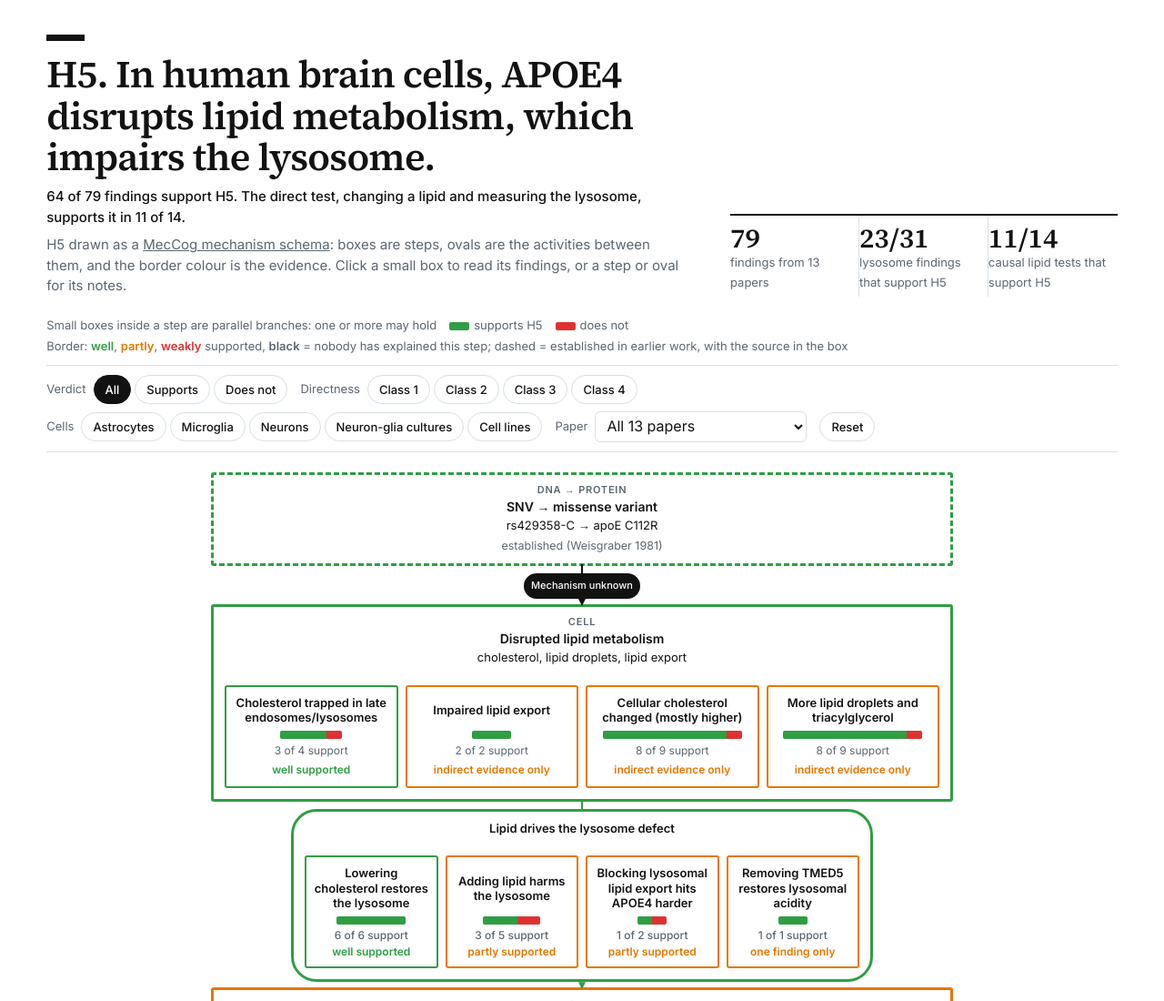
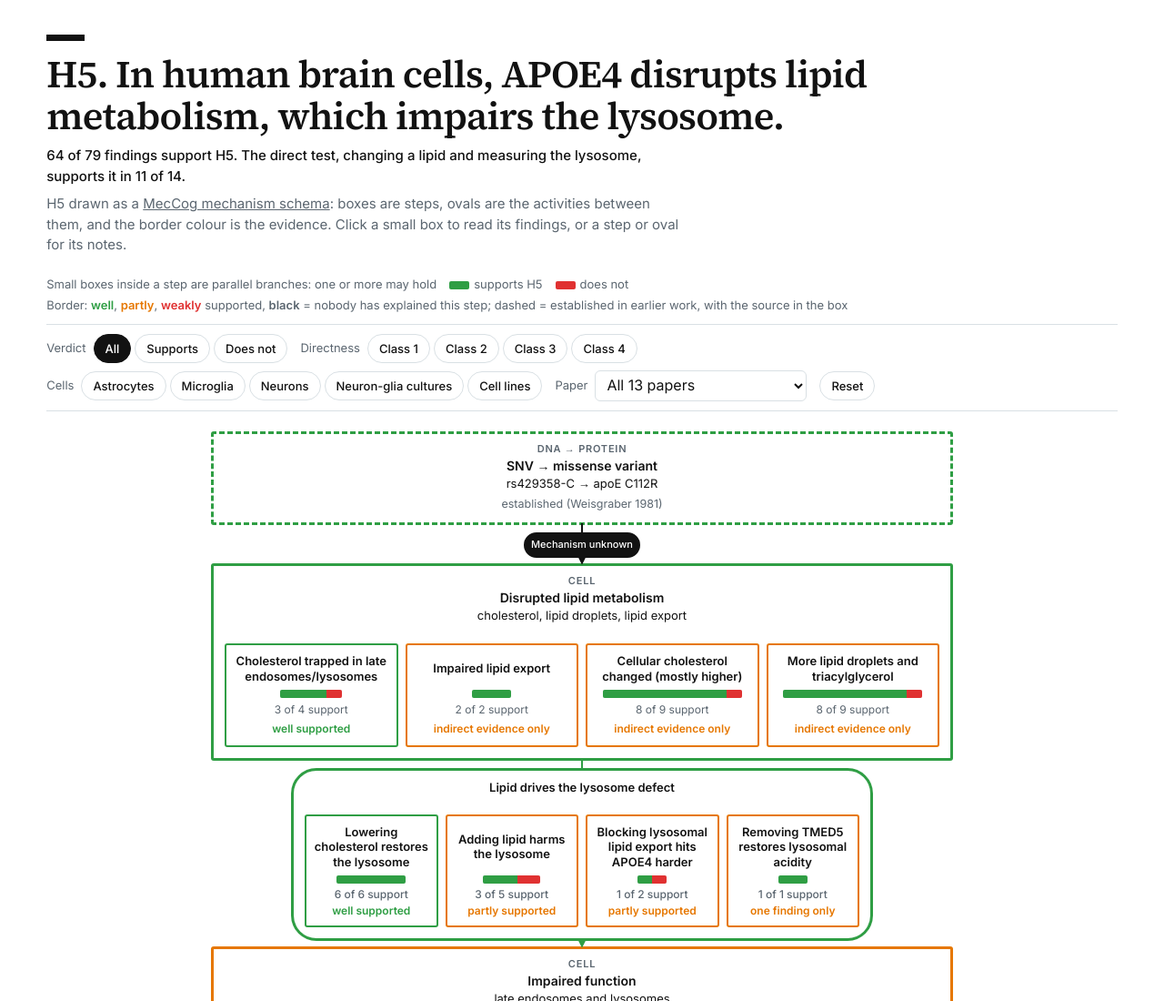
Before and after one commit to moqri/meccog-apoe4-h5, a plain HTML site: page docs/index.html in a window 1280 px wide. Shown: the top 1100 px of the page at 91% size. Drawn offline with Linux system fonts and the light colour scheme.

Commit message:
Remove the stats block from the header
Co-Authored-By: Claude Fable 5.2 <noreply@anthropic.com>
Claude-Session: https://claude.ai/code/session_01D9wVaU4XVpy9VCZcovVCSf

```diff
--- a/docs/index.html
+++ b/docs/index.html
@@ -23,9 +23,9 @@ body{background:var(--bg);color:var(--ink);font:15px/1.5 Inter,system-ui,sans-se
 .band{padding-block:clamp(20px,3vw,40px);padding-left:max(4vw,16px,env(safe-area-inset-left,0px));padding-right:max(4vw,16px,env(safe-area-inset-right,0px))}
 .wrap{max-width:1440px;margin:0 auto}
 .tab{width:42px;height:7px;background:var(--ink);margin-bottom:14px}
-h1{font:600 clamp(28px,3.4vw,42px)/1.08 "Source Serif 4",Georgia,serif;letter-spacing:-.02em;margin:0 0 10px;max-width:32ch}
+h1{font:600 clamp(28px,3.4vw,42px)/1.08 "Source Serif 4",Georgia,serif;letter-spacing:-.02em;margin:0 0 10px;max-width:40ch}
 h2{font:600 20px/1.2 "Source Serif 4",Georgia,serif;margin:0 0 8px}
-.top{display:grid;grid-template-columns:minmax(0,1.7fr) minmax(0,1fr);gap:28px;align-items:end}
+.top{display:grid;grid-template-columns:minmax(0,1fr);gap:28px;align-items:end}
 .lede{color:var(--mute);margin:0;max-width:74ch}
 a{color:inherit;text-decoration:underline}
 .tally{display:grid;grid-template-columns:repeat(3,minmax(0,1fr));border-top:2px solid var(--ink)}
@@ -137,7 +137,6 @@ footer{font-size:13px;color:var(--mute);border-top:1px solid var(--rule);margin-
       <p class="lede" id="sum" style="color:var(--ink);font-weight:500;margin-bottom:8px"></p>
       <p class="lede">H5 drawn as a <a href="https://meccog-meccog-challenge.static.hf.space/mechanism.html">MecCog mechanism schema</a>: boxes are steps, ovals are the activities between them, and the border colour is the evidence. Click a small box to read its findings, or a step or oval for its notes.</p>
     </div>
-    <div class="tally" id="tally"></div>
   </div>
 
   <div class="tools">
@@ -208,8 +207,7 @@ const grade=fs=>{if(!fs.length)return['--k','no findings'];if(fs.length===1)retu
 const inBr=(fs,b)=>fs.filter(f=>f.br===b);
 const inStep=(fs,s)=>fs.filter(f=>(CI[s].br||[]).includes(f.br));
 {const a=F.filter(f=>!f.con).length,m=inStep(F,'mm'),ms=m.filter(f=>!f.con).length,y=inStep(F,'s4'),ys=y.filter(f=>!f.con).length;
- $('sum').textContent=`${a} of ${F.length} findings support H5. The direct test, changing a lipid and measuring the lysosome, supports it in ${ms} of ${m.length}.`;
- $('tally').innerHTML=`<div><strong>${F.length}</strong><span>findings from 13 papers</span></div><div><strong>${ys}/${y.length}</strong><span>lysosome findings that support H5</span></div><div><strong>${ms}/${m.length}</strong><span>causal lipid tests that support H5</span></div>`}
+ $('sum').textContent=`${a} of ${F.length} findings support H5. The direct test, changing a lipid and measuring the lysosome, supports it in ${ms} of ${m.length}.`;}
 const tog=(host,items,key,multi)=>$(host).insertAdjacentHTML('beforeend',items.map(([v,l])=>`<button class="tg" data-g="${key}" data-v="${v}" aria-pressed="${!multi&&v==='all'}">${esc(l)}</button>`).join(''));
 tog('fV',[['all','All'],['sup','Supports'],['con','Does not']],'v',false);
 tog('fK',[1,2,3,4].map(k=>[k,'Class '+k]),'k',true);
```
Also changed, not shown: docs/viz/kg_template.html (+3 -5 lines), index.html (+3 -5 lines).
